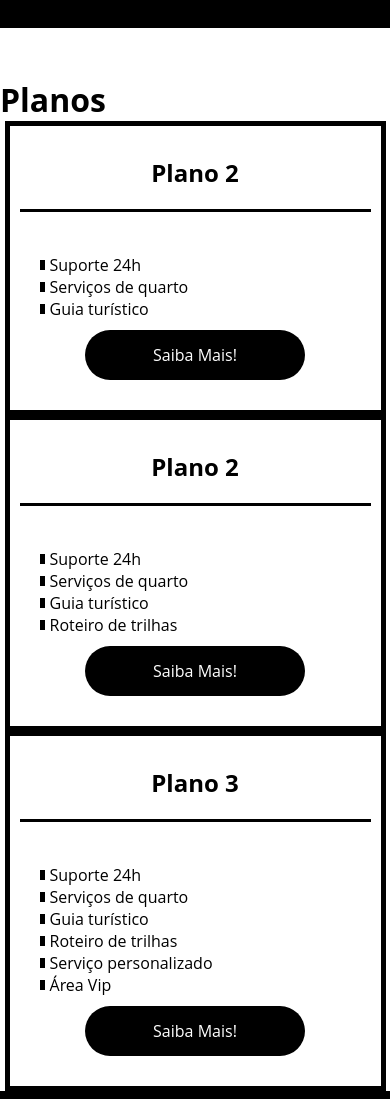
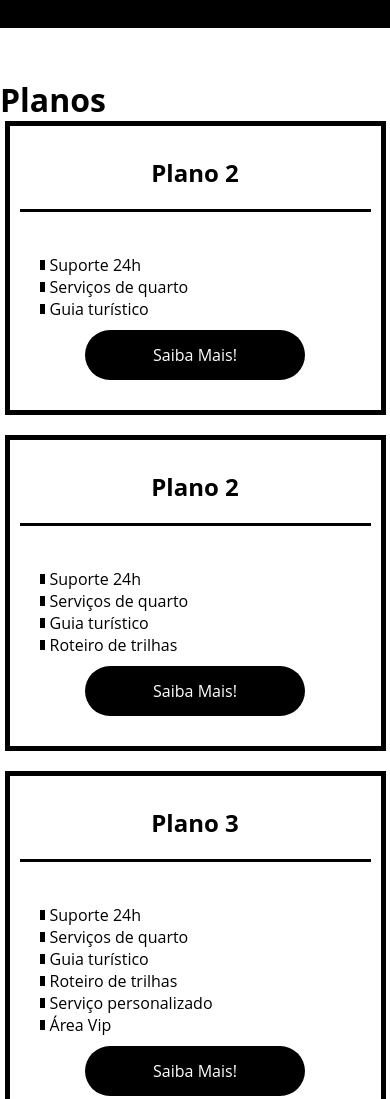
Before and after one commit to iarleisouza/dio-desafioGitHub, a plain HTML site: page flex-projeto/index.html in a window 390 px wide. Shown: the part 2560-3659 px from the top of the page. Drawn offline with Linux system fonts and the light colour scheme.

Commit message:
subindo arquivos

```diff
--- a/flex-projeto/style.css
+++ b/flex-projeto/style.css
@@ -163,6 +163,7 @@ header .menu {
     margin-right: 20px;
     padding: 10px;
     max-width: 240px;
+
 }
 .item-plano .btn{
  margin: auto;
@@ -240,10 +241,12 @@ footer .footer {
     .list-planos {
         flex-direction: column;
         align-items: flex-start;
+        margin-bottom: 20px;
     }
     .list-planos .item-plano {
         max-width: 90%;
         margin: auto;
         width: 100%;
+        margin-bottom: 20px;
     }
 }
```
